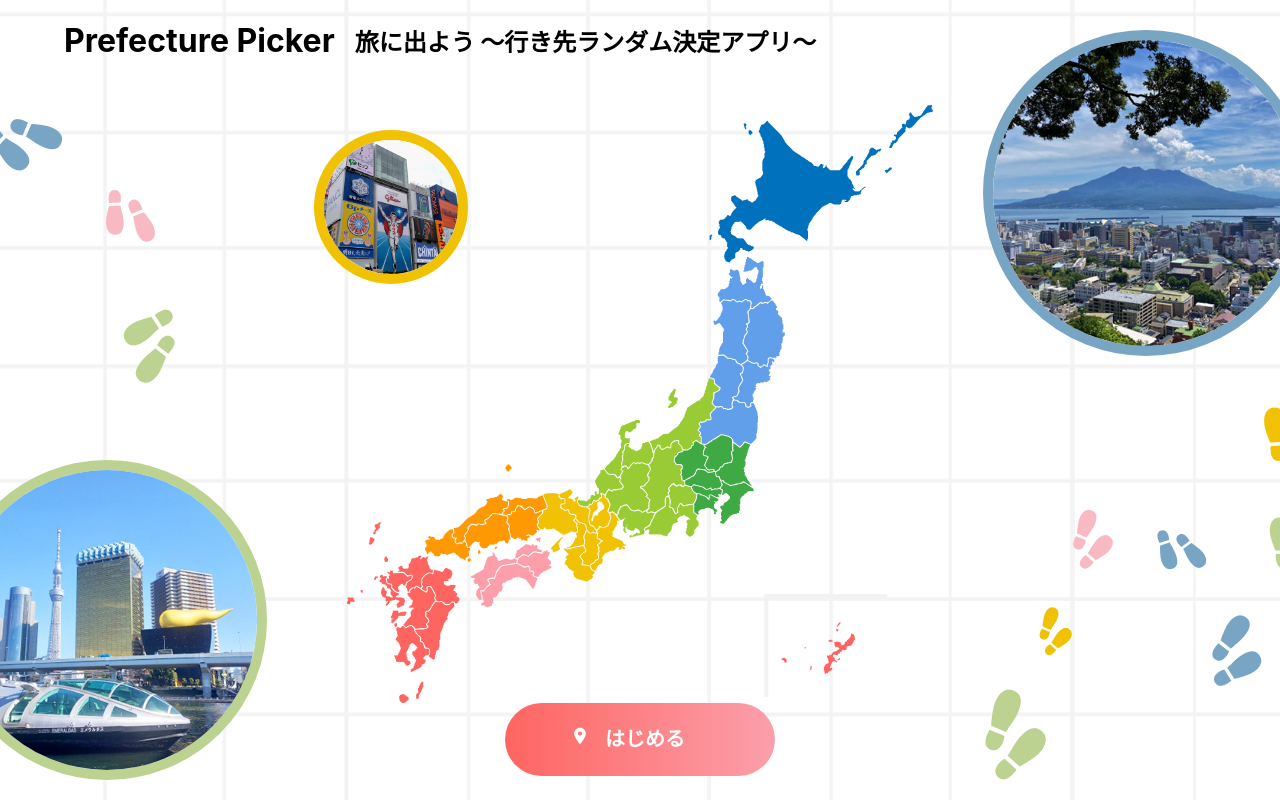
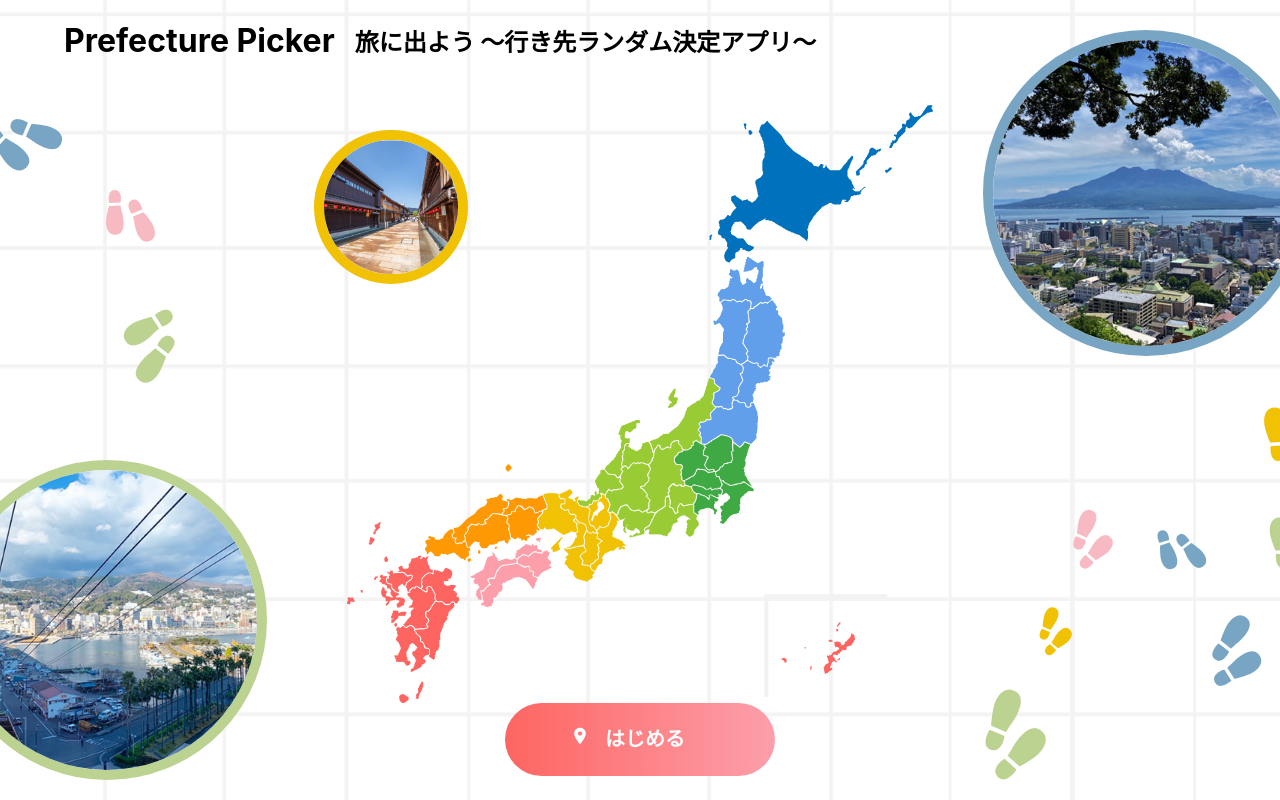
Before and after one commit to Apocalyptic-Wonderboiled/wonder-app, a React (Create React App) app: page / in a window 1280 px wide. Shown: the top 800 px of the page. Built offline with nearby package versions, Linux system fonts and the light colour scheme.

Commit message:
#17 TOPの3枚画像のランダムロジックの実装

```diff
--- a/src/components/Top.jsx
+++ b/src/components/Top.jsx
@@ -1,16 +1,24 @@
 import { StartStopButton } from './StartStopButton';
 import { Header } from './Header';
 import styles from './Top.module.css';
+import { useRandom } from '../hooks/useRandom';
+import { useEffect } from 'react';
 
 export const Top = (props) => {
+  const [landmarkImages, getLandmarkImages] = useRandom();
+
+  useEffect(() => {
+    getLandmarkImages();
+  }, []);
+
   return (
     <>
       <Header />
       <div className={styles.body}>
         <div className={styles.leftContainer}>
           <img src={'/images/Top/footprints_l.png'} className={styles.footprintsLeftStyle} alt="足跡の画像" />
-          <img src={'/images/Top/img_01.jpg'} className={styles.image1Style} alt="ランドマーク画像" />
-          <img src={'/images/Top/img_03.jpg'} className={styles.image3Style} alt="ランドマーク画像" />
+          <img src={`/images/Top/${landmarkImages[0]}`} className={styles.image1Style} alt="ランドマーク画像" />
+          <img src={`/images/Top/${landmarkImages[1]}`} className={styles.image3Style} alt="ランドマーク画像" />
         </div>
 
         <div className={styles.centerContainer}>
@@ -19,7 +27,7 @@ export const Top = (props) => {
         </div>
 
         <div className={styles.rightContainer}>
-          <img src={'/images/Top/img_02.jpg'} className={styles.image2Style} alt="ランドマーク画像" />
+          <img src={`/images/Top/${landmarkImages[2]}`} className={styles.image2Style} alt="ランドマーク画像" />
           <img src={'/images/Top/footprints_r.png'} className={styles.footprintsRighttStyle} alt="足跡の画像" />
         </div>
       </div>
--- /dev/null
+++ b/src/hooks/useRandom.js
@@ -0,0 +1,38 @@
+import { useState } from 'react';
+
+export const useRandom = () => {
+  const [landmarkImages, setlandmarkImages] = useState(['img_01.jpg', 'img_02.jpg', 'img_03.jpg']);
+
+  const originalArray = [
+    'img_01.jpg',
+    'img_02.jpg',
+    'img_03.jpg',
+    'img_04.jpg',
+    'img_05.jpg',
+    'img_06.jpg',
+    'img_07.jpg',
+    'img_08.jpg',
+    'img_09.jpg',
+    'img_10.jpg',
+    'img_11.jpg',
+    'img_12.jpg',
+    'img_13.jpg',
+    'img_14.jpg',
+    'img_15.jpg',
+  ];
+
+  const getLandmarkImages = () => {
+    const result = [];
+    const copiedArray = originalArray.slice(); // オリジナルの配列を変更しないためのコピーを作成
+
+    for (let i = 0; i < 3; i++) {
+      const randomIndex = Math.floor(Math.random() * copiedArray.length);
+      const randomElement = copiedArray.splice(randomIndex, 1)[0];
+      result.push(randomElement);
+    }
+
+    setlandmarkImages(result);
+  };
+
+  return [landmarkImages, getLandmarkImages];
+};
```
Also changed, not shown: src/hooks/useRandomPrefecture.js (deleted, +0 -13 lines).
